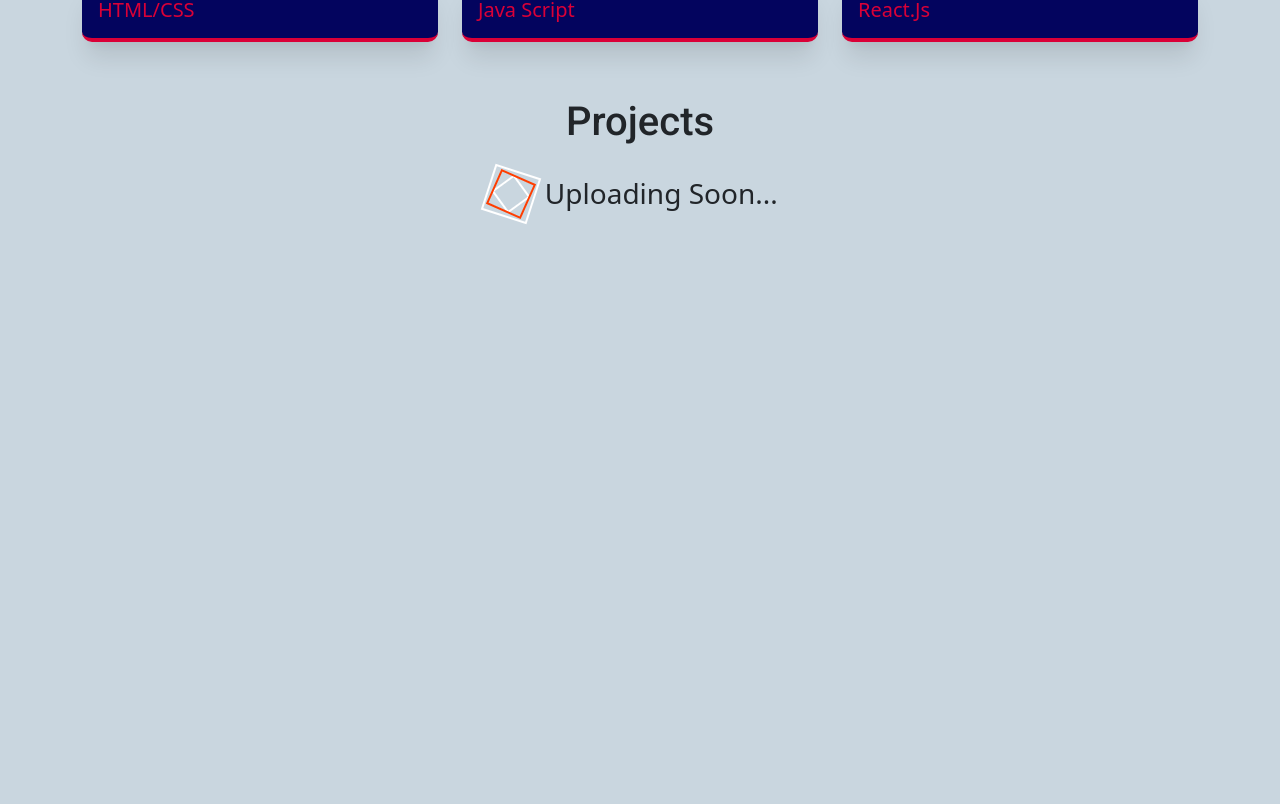
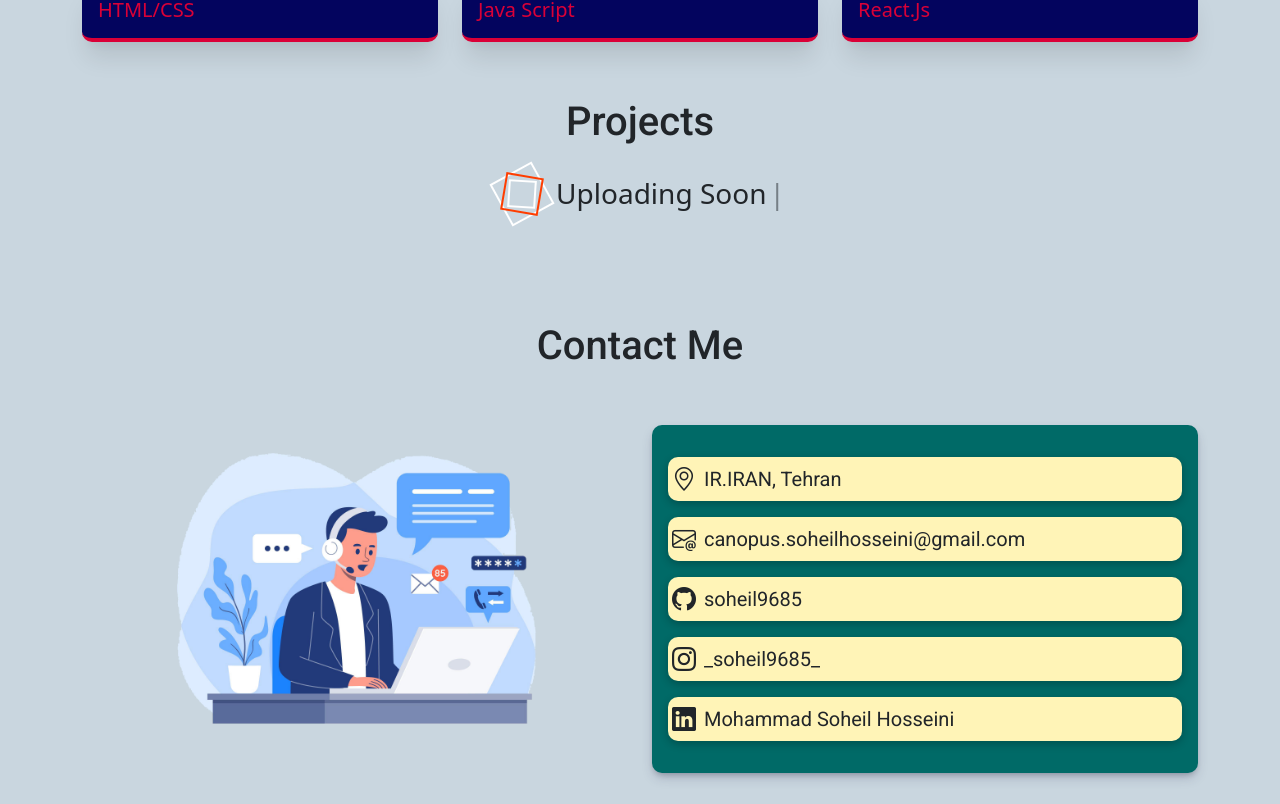
Before and after one commit to soheil9685/Portfolio, a React (Create React App) app: page / in a window 1280 px wide. Shown: the part 1133-1937 px from the top of the page. Before the commit the page ends 1359 px from the top, so only its background shows below. Built offline with nearby package versions, Linux system fonts and the light colour scheme; a web font is replaced by a local one.

Commit message:
complete the contact me section

```diff
--- a/src/App.js
+++ b/src/App.js
@@ -7,6 +7,7 @@ import "aos/dist/aos.css";
 import { useEffect } from "react";
 import SkillItem from "./components/Skills/SkillItem";
 import ProjectItem from "./components/Projects/ProjectItem";
+import Contact from "./components/Contact/Contact";
 
 function App() {
 
@@ -21,6 +22,7 @@ function App() {
             <Hero />
             <SkillItem />
             <ProjectItem />
+            <Contact />
         </>
     )
 }
--- a/src/components/Contact/Contact.css
+++ b/src/components/Contact/Contact.css
@@ -0,0 +1,4 @@
+.contact{
+    background-color: #006A67;
+    box-shadow: rgba(50, 50, 93, 0.25) 0px 6px 12px -2px, rgba(0, 0, 0, 0.3) 0px 3px 7px -3px;
+}
--- a/src/components/Contact/Contact.js
+++ b/src/components/Contact/Contact.js
@@ -1,8 +1,61 @@
+import { Col, Container, Row } from "react-bootstrap";
 import "./Contact.css"
+import ContactMe from "../../assets/images/Contact me.png"
 
-function Contact(){
-    return(
-        <h1>Contact me</h1>
+function Contact() {
+
+    const data = [
+        {
+            id: 1,
+            icon: "bi bi-geo-alt",
+            text: "IR.IRAN, Tehran",
+            delay: 0
+        },
+        {
+            id: 2,
+            icon: "bi bi-envelope-at",
+            text: "canopus.soheilhosseini@gmail.com",
+            delay: 300
+        },
+        {
+            id: 3,
+            icon: "bi bi-github",
+            text: "soheil9685",
+            delay: 600
+        },
+        {
+            id: 4,
+            icon: "bi bi-instagram",
+            text: "_soheil9685_",
+            delay: 900
+        },
+        {
+            id: 5,
+            icon: "bi bi-linkedin",
+            text: "Mohammad Soheil Hosseini",
+            delay: 1200
+        }
+    ]
+
+    return (
+        <Container className="mt-5">
+            <h1 data-aos="zoom-in" className="roboto pt-5 text-center">Contact Me</h1>
+            <Row className="mt-4 d-flex align-items-center">
+                <Col className="col-12 col-lg-6 text-center">
+                    <img style={{borderRadius: "10px"}} className="w-75" src={ContactMe} alt="" />
+                </Col>
+                <Col className="col-12 col-lg-6">
+                    <div data-aos="fade-left" style={{ borderRadius: "10px" }} className="contact p-3">
+                        {data.map(item => (
+                            <div key={item.id} data-aos="fade-up" data-aos-delay={item.delay} style={{ backgroundColor: "#FFF4B7", borderRadius: "10px", boxShadow: "rgba(0, 0, 0, 0.24) 0px 3px 8px" }} className="contactItem p-1 d-flex align-items-center my-3">
+                                <i className={`${item.icon} fs-4`}></i>
+                                <span className="fs-5 roboto mx-2">{item.text}</span>
+                            </div>
+                        ))}
+                    </div>
+                </Col>
+            </Row>
+        </Container>
     )
 }
 
--- a/src/components/Navbar/MyNavbar.js
+++ b/src/components/Navbar/MyNavbar.js
@@ -32,7 +32,7 @@ function MyNavbar() {
                             <Nav.Link className="roboto fs-5 mx-2" href="#Header">Home</Nav.Link>
                             <Nav.Link className="roboto fs-5 mx-2" href="#Intro">Intro</Nav.Link>
                             <Nav.Link className="roboto fs-5 mx-2" href="#Skill">Skills</Nav.Link>
-                            <Nav.Link className="roboto fs-5 mx-2" href="#action2">Projects</Nav.Link>
+                            <Nav.Link className="roboto fs-5 mx-2" href="#Project">Projects</Nav.Link>
                             <Nav.Link className="roboto fs-5 mx-2" href="#action2">Contact Me</Nav.Link>
                             <hr />
                             <div className="linkContainer d-lg-none">
--- a/src/components/Projects/ProjectItem.js
+++ b/src/components/Projects/ProjectItem.js
@@ -5,7 +5,7 @@ import { Typewriter } from 'react-simple-typewriter'
 
 function ProjectItem() {
     return (
-        <Container className="mt-5">
+        <Container id="Project" className="mt-5">
             <h1 data-aos="zoom-in" className="roboto text-center">Projects</h1>
             <Row>
                 <Col>
```
Also changed, not shown: src/assets/images/Contact me.jpg (added), src/assets/images/Contact me.png (added).
